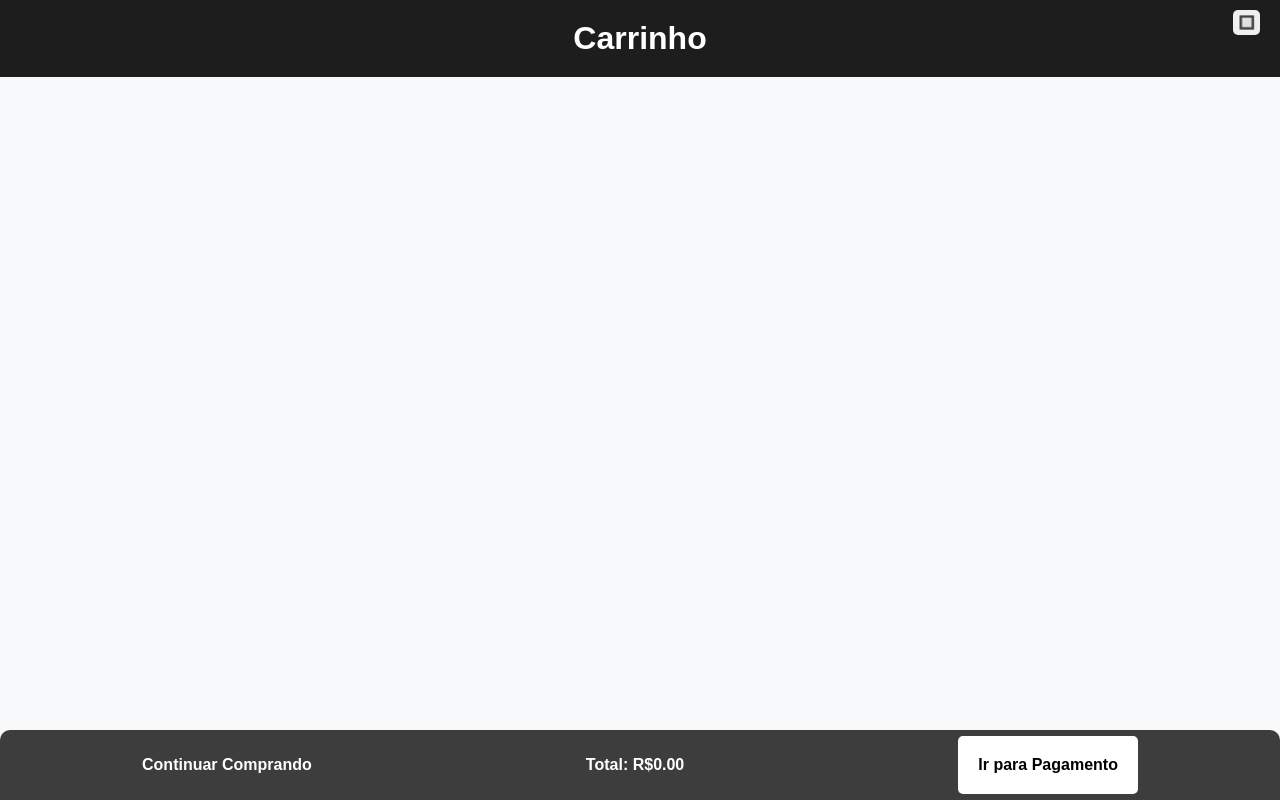
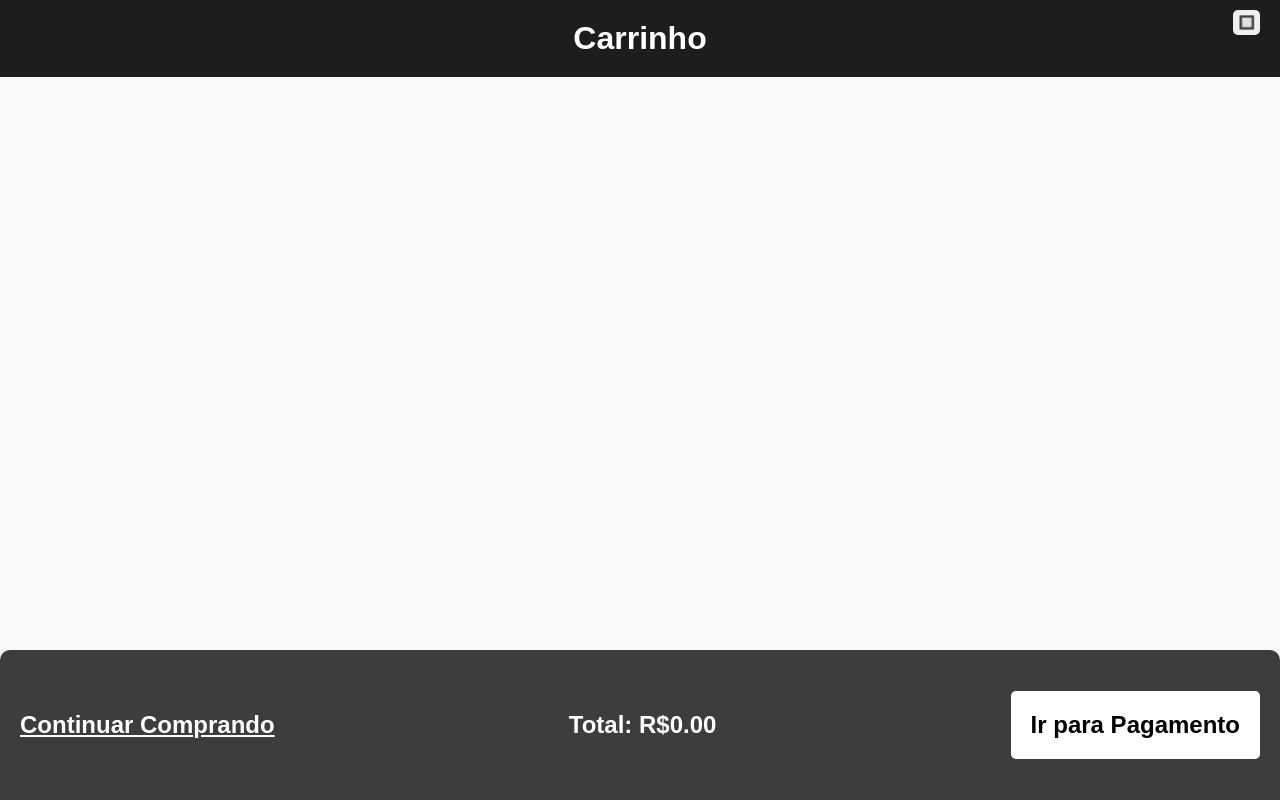
Before and after one commit to rafaelribeiro96/teste-restaurante, a Next.js app: page /cart in a window 1280 px wide. Built offline with nearby package versions, Linux system fonts and the light colour scheme.

Commit message:
ajustado css para tablets maiores

```diff
--- a/src/components/CartItem.jsx
+++ b/src/components/CartItem.jsx
@@ -6,18 +6,19 @@ const CartItem = ({ item, removeFromCart, addToCart }) => (
   <li className="cartItem" key={item.id}>
     <Image src={item.image} alt={item.name} width={200} height={200} />
     <div className="cartItem-product-info">
+
       <h3 className="cartItem-product-name">{item.name}</h3>
       <div className="cartItem-product-price">
         UN R$
         {' '}
         {item.price.toFixed(2)}
       </div>
+
       <div className="cartItem-product-buttons">
         <button type="button" className="remove-item-button" onClick={() => removeFromCart(item)}>-</button>
         <span>{item.quantity}</span>
         <button type="button" className="add-item-button" onClick={() => addToCart(item)}>+</button>
       </div>
-
       <div className="cartItem-product-total-price">
         R$
         {' '}
--- a/src/styles/cartButton.css
+++ b/src/styles/cartButton.css
@@ -36,7 +36,7 @@
 .cartButton-checkout {
   background-color: white;
   border: none;
-  padding: 20px 20px;
+  padding: 10px 20px;
   border-radius: 5px;
   cursor: pointer;
   font-size: 16px;
@@ -60,3 +60,24 @@
   cursor: pointer;
   font-size: 16px;
 }
+
+@media (min-width: 769px) {
+  .cartButton-div {
+    height: 150px;
+    justify-content: space-between;
+    padding: 20px;
+  }
+
+  .cartButton-totalPrice {
+    font-size: 1.5rem;
+  }
+
+  .cartButton-checkout {
+    font-size: 1.5rem;
+    padding: 20px 20px;
+  }
+
+  .cartButton-clear {
+    font-size: 1.5rem;
+  }
+}
--- a/src/styles/cartItem.css
+++ b/src/styles/cartItem.css
@@ -63,6 +63,53 @@
   font-weight: bold;
 }
 
+@media (min-width: 600px) {
+  .cartItem {
+    display: flex;
+    align-items: center;
+    justify-content: center;
+    align-items: center;
+  }
+
+  .cartItem-product-info {
+    flex-grow: 1;
+    display: flex;
+    flex-direction: row;
+    align-items: center;
+    justify-content: space-around;
+    align-items: center;
+  }
+
+  .cartItem-product-name {
+    width: 120px;
+    margin-bottom: 0;
+  }
+
+  .cartItem-product-price {
+    margin: 0 5px;
+  }
+
+  .cartItem-product-total-price {
+    margin: 0 5px;
+  }
+
+  .cartItem img {
+    width: 120px;
+    height: 120px;
+  }
+
+  .cartItem .cartItem-product-buttons span {
+    font-size: 18px;
+    padding: 5px 5px;
+  }
+
+  .cartItem .cartItem-product-buttons button{
+    font-size: 18px;
+    padding: 5px 10px;
+  }
+}
+
+
 @media (min-width: 769px) {
   .cartItem {
     display: flex;
@@ -86,11 +133,11 @@
   }
 
   .cartItem-product-price {
-    margin-bottom: 0px;
+    margin: 0 10px;
   }
 
   .cartItem-product-total-price {
-    margin-top: 0px;
+    margin: 0 10px;
   }
 
   .cartItem img {
--- a/src/styles/cartSummary.css
+++ b/src/styles/cartSummary.css
@@ -18,12 +18,7 @@
 .total-price {
   font-weight: bold;
   padding: 10px;
-}
-
-@media (min-width: 900px) {
-  .total-price {
-    right: calc((100% - 900px) / 2 + 20px);
-  }
+  text-align: center;
 }
 
 .cart-summary-buttons {
@@ -47,7 +42,7 @@
   background-color: white;
   color: black;
   border: none;
-  padding: 20px 20px;
+  padding: 10px 20px;
   border-radius: 5px;
   cursor: pointer;
   font-size: 16px;
@@ -55,23 +50,44 @@
 }
 
 .continue-shopping-button {
-  background-color: #1f497500;
+  background-color: #00000000;
   color: white;
   border: none;
   cursor: pointer;
+  padding: 0;
+  border-radius: 5px;
   font-size: 16px;
-  font-weight: 600;
+
 }
 
 .continue-shopping-button:hover {
-  background-color: #1a324d;
+  background-color: #1b1b1b;
 }
 
-/* .checkout-button {
-  background-color: #2d5f39;
+ @media (min-width: 769px) {
+  .cart-summary-buttons {
+    height: 150px;
+    justify-content: space-between;
+    padding: 20px;
+  }
+
+  .checkout-button {
+    font-size: 1.5rem;
+    padding: 20px;
+  }
+
+  .continue-shopping-button {
+    font-size: 1.5rem;
+    font-weight: 600;
+    text-decoration: underline;
+  }
+
+  .total-price {
+    font-size: 1.5rem;
+  }
+
+  .cart-list {
+    margin-bottom: 150px;
+  }
+
 }
-
-.checkout-button:hover {
-  background-color: #234b2c;
-}
- */
```
